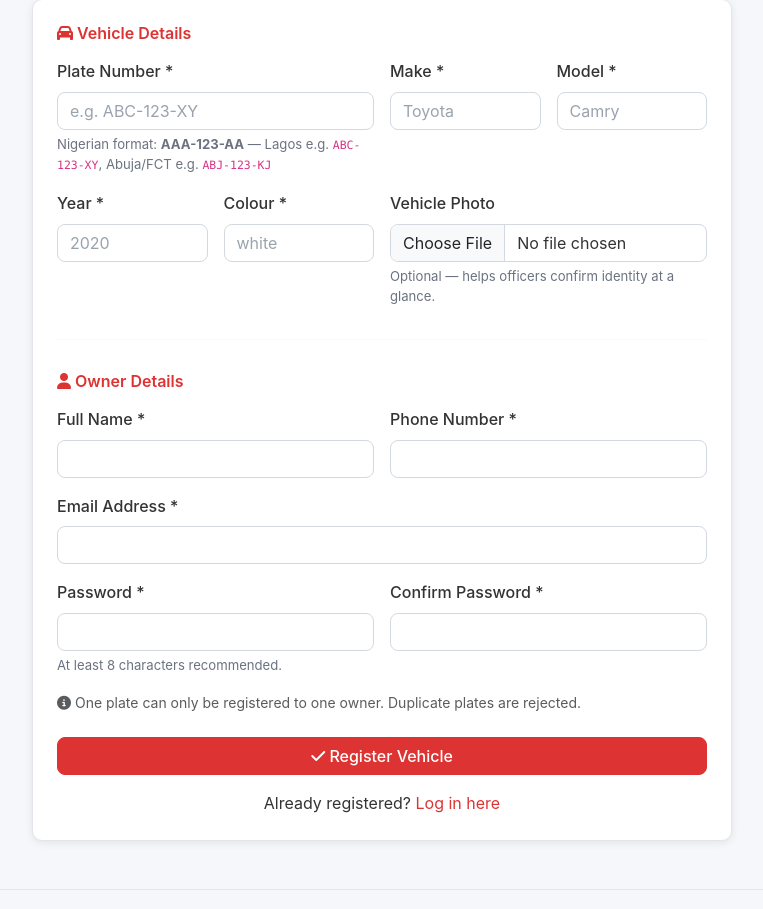
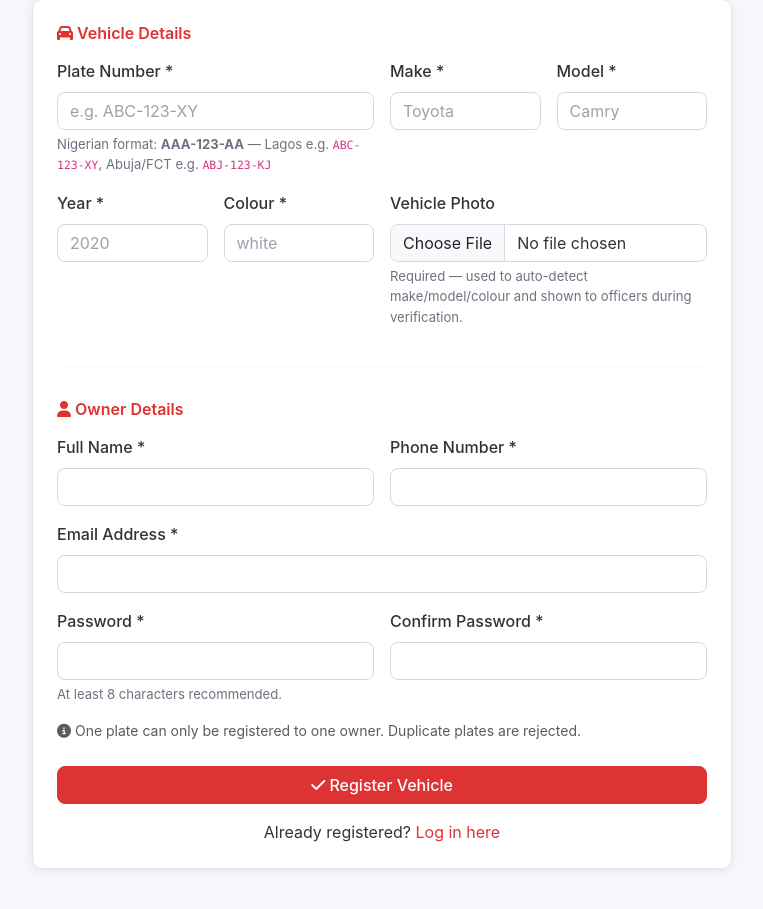
Before and after one commit to olaifahabeeb-ola/autoverify-ng, a Flask app: page /register in a window 1280 px wide. Shown: the part 133-1042 px from the top of the page, without its empty margins (258-1021 px from the left). Run offline with Flask 3, Linux system fonts and the light colour scheme; parts of the project's set-up code (start-up, migrations or seed data) failed here and were passed over; some libraries are stand-ins or nearby versions.

Commit message:
registration: auto-detect vehicle attributes from uploaded photo; validate save; preview in template

```diff
--- a/app.py
+++ b/app.py
@@ -618,7 +618,7 @@ def register():
         photo = request.files.get("photo")
 
         if not all([plate_number, owner_name, owner_phone, owner_email,
-                    password, make, model, year, colour]):
+                password, year]):
             flash("Please fill in all required fields.", "danger")
             return redirect(url_for("register"))
 
@@ -652,16 +652,37 @@ def register():
             return redirect(url_for("register"))
 
         image_path = save_uploaded_image(photo)
+        if not image_path:
+            app.logger.warning("Uploaded registration photo failed to save or was invalid.")
+            flash("Could not save the uploaded vehicle photo. Please try again with a different image.", "danger")
+            return redirect(url_for("register"))
+
+        # If owner left make/model/colour blank or provided placeholders,
+        # attempt to auto-detect from the uploaded photo using the
+        # recognition pipeline. This helps prevent incorrect manual
+        # entries and improves registration data quality.
+        detected = None
+        try:
+            if image_path:
+                # pass the filesystem path to recognize_vehicle
+                detected = recognize_vehicle(os.path.join(app.config['UPLOAD_FOLDER'], os.path.basename(image_path)))
+        except Exception as exc:
+            app.logger.warning("Recognition on registration photo failed: %s", exc)
+
+        # Prefer owner-supplied fields when provided; otherwise use detected
+        final_make = make or (detected.get('make') if detected else None) or ''
+        final_model = model or (detected.get('model') if detected else None) or ''
+        final_colour = colour or (detected.get('colour') if detected else None) or ''
 
         vehicle = Vehicle(
             plate_number=plate_number,
             owner_name=owner_name,
             owner_phone=owner_phone,
             owner_email=owner_email,
-            make=make,
-            model=model,
+            make=final_make,
+            model=final_model,
             year=year_int,
-            colour=colour,
+            colour=final_colour,
             image_path=image_path,
         )
         vehicle.set_password(password)
--- a/templates/register.html
+++ b/templates/register.html
@@ -36,8 +36,11 @@
       </div>
       <div class="col-md-6">
         <label class="form-label">Vehicle Photo</label>
-        <input type="file" name="photo" class="form-control" accept="image/*" required>
-        <div class="form-text">Optional — helps officers confirm identity at a glance.</div>
+        <input type="file" name="photo" id="photo-input" class="form-control" accept="image/*" required>
+        <div class="form-text">Required — used to auto-detect make/model/colour and shown to officers during verification.</div>
+        <div class="mt-2">
+          <img id="photo-preview" src="" alt="Preview" class="img-fluid rounded d-none" style="max-height:200px;" />
+        </div>
       </div>
     </div>
 
@@ -76,3 +79,19 @@
 </div>
 
 {% endblock %}
+
+{% block scripts %}
+<script>
+document.getElementById('photo-input').addEventListener('change', function(e) {
+  const file = e.target.files[0];
+  const preview = document.getElementById('photo-preview');
+  if (!file) { preview.src = ''; preview.classList.add('d-none'); return; }
+  const reader = new FileReader();
+  reader.onload = function(ev) {
+    preview.src = ev.target.result;
+    preview.classList.remove('d-none');
+  };
+  reader.readAsDataURL(file);
+});
+</script>
+{% endblock %}
```
